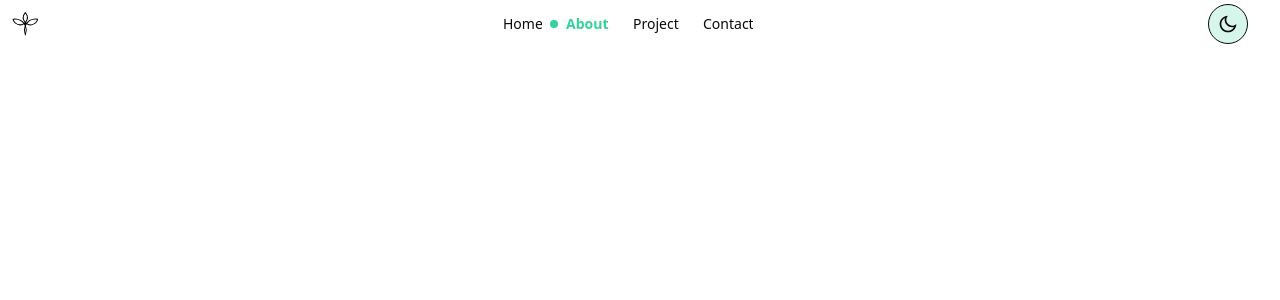
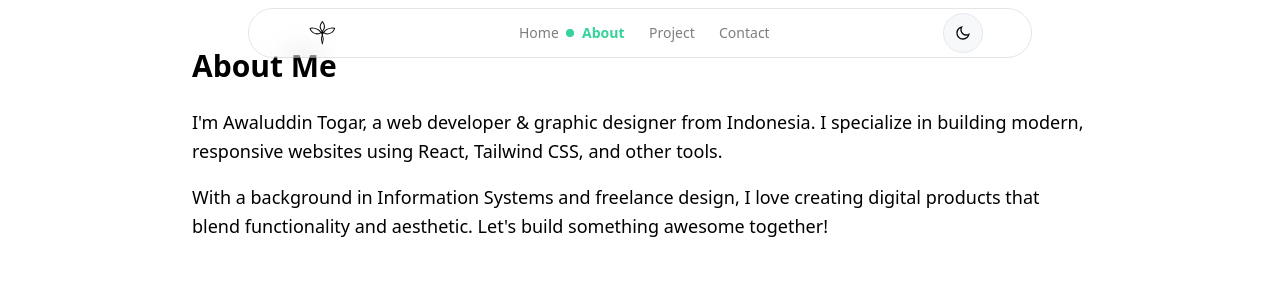
Before and after one commit to awtogar/Portfolio, a React (Vite) app: page /about in a window 1280 px wide. Shown: the top 300 px of the page. Built offline with nearby package versions, Linux system fonts and the light colour scheme.

Commit message:
desktop header md udah

```diff
--- a/src/components/Header/Header.jsx
+++ b/src/components/Header/Header.jsx
@@ -42,10 +42,10 @@ const Header = () => {
 	}, [isDark])
 
 	return (
-		<header className="">
+		<header className="md:fixed md:w-full md:flex md:m-auto md:justify-center md:items-center md:px-62 md:py-2">
 			{/* Components Desktop Navigation HEADER */}
-			<nav ref={navRef} className="hidden md:flex space-x-8 items-center justify-between px-8h-16 sticky w-[calc(100%-2rem)] transition-all duration-300 ease-in-out">
-				<div className="flex items-center gap-4">
+			<nav ref={navRef} className="hidden md:flex justify-between md:items-center md:w-[100%] md:mx-auto px-12 border border-glass-border backdrop-blur-sm rounded-md transition-colors duration-300 ease-in-out">
+				<div className="flex items-center gap-4 text-primary">
 					<svg xmlns="http://www.w3.org/2000/svg" viewBox="0 0 464.09 429.34" className="h-[3rem] w-[3rem]">
 						<g>
 							<g>
@@ -66,7 +66,7 @@ const Header = () => {
 							<Link
 								to={menu.path}
 								className={`group flex items-center capitalize transition-colors duration-300 ${
-									active === menu.path ? "text-highlight font-semibold" : "text-primary hover:text-highlight"
+									active === menu.path ? "text-highlight font-semibold" : "text-secondary hover:text-highlight"
 								}`}>
 								<span className="inline-block relative overflow-hidden">
 									<span className="block transition-[transform] duration-[400ms] ease-out will-change-transform group-hover:-translate-y-full">
@@ -82,11 +82,11 @@ const Header = () => {
 				</ul>
 				<button
 					onClick={() => setIsDark(!isDark)}
-					className="h-10 w-10 bg-highlight/20 hover:bg-highlight/30 rounded-md flex items-center justify-center hover:scale-110 transition-all duration-300 border border-primary">
+					className="h-10 w-10 bg-bg-900 hover:bg-bg-700 rounded-md flex items-center justify-center hover:scale-110 transition-colors duration-300 border border-bg-700">
 					{isDark ? (
-						<RiSunLine size={20} className="text-primary transition-all duration-500 hover:rotate-12" />
+						<RiSunLine size={16} className="text-primary transition-transform duration-500 hover:rotate-[360deg]" />
 					) : (
-						<RiMoonLine size={20} className="text-primary transition-all duration-500 hover:rotate-12" />
+						<RiMoonLine size={16} className="text-primary transition-transform duration-500 hover:rotate-[360deg]" />
 					)}
 				</button>
 			</nav>
@@ -108,17 +108,17 @@ const Header = () => {
 				</div>
 				<button
 					onClick={() => setIsDark(!isDark)}
-					className="h-12 w-12 bg-bg-900 rounded-md border-1 border-primary flex justify-center items-center transition-all duration-300 ease-in-out"
+					className="h-12 w-12 bg-bg-900 rounded-md border-1 border-primary flex justify-center items-center transition-colors duration-300 ease-in-out"
 					aria-label="Toggle Dark Mode">
 					{isDark ? (
 						<RiSunLine
 							size={20}
-							className="transition-all  text-primary duration-500"
+							className="transition-colors  text-primary duration-500"
 						/>
 					) : (
 						<RiMoonLine
 							size={20}
-							className="transition-all  text-primary duration-500"
+							className="transition-colors  text-primary duration-500"
 						/>
 					)}
 				</button>
--- a/src/pages/About.jsx
+++ b/src/pages/About.jsx
@@ -1,6 +1,20 @@
 // 🌀 Section for About
 const About = () => {
-	return <section id="About" className="section--about"></section>
+	return (
+		<section id="About" className="lg:flex lg:flex-col lg:items-center lg:gap-6 lg:w-full lg:h-full lg:pt-12 lg:pb-12 lg:pl-12 lg:pr-12">
+			<div className="max-w-4xl mx-auto">
+				<h2 className="text-3xl font-bold mb-6">About Me</h2>
+				<p className="text-lg leading-relaxed">
+					I'm Awaluddin Togar, a web developer & graphic designer from Indonesia. I specialize in
+					building modern, responsive websites using React, Tailwind CSS, and other tools.
+				</p>
+				<p className="mt-4 text-lg leading-relaxed">
+					With a background in Information Systems and freelance design, I love creating digital
+					products that blend functionality and aesthetic. Let's build something awesome together!
+				</p>
+			</div>
+		</section>
+	)
 }
 
 export default About
--- a/src/pages/Home.jsx
+++ b/src/pages/Home.jsx
@@ -7,8 +7,7 @@ import Testimonials from "../sections/Home/Testimonials"
 const Home = () => {
 	return (
 		<section
-			id="home"
-			className="lg:flex lg:flex-col lg:items-center lg:gap-6 lg:w-full lg:h-full lg:pt-12 lg:pb-12 lg:pl-12 lg:pr-12">
+			id="home" className="flex flex-col items-center gap-2 md:gap-6 w-full md:h-full md:pt-12 md:pb-12 md:pl-12 md:pr-12 bg-bg-900">
 			<Hero />
 			{/* <Aboutme />
       <MyWork />
```
